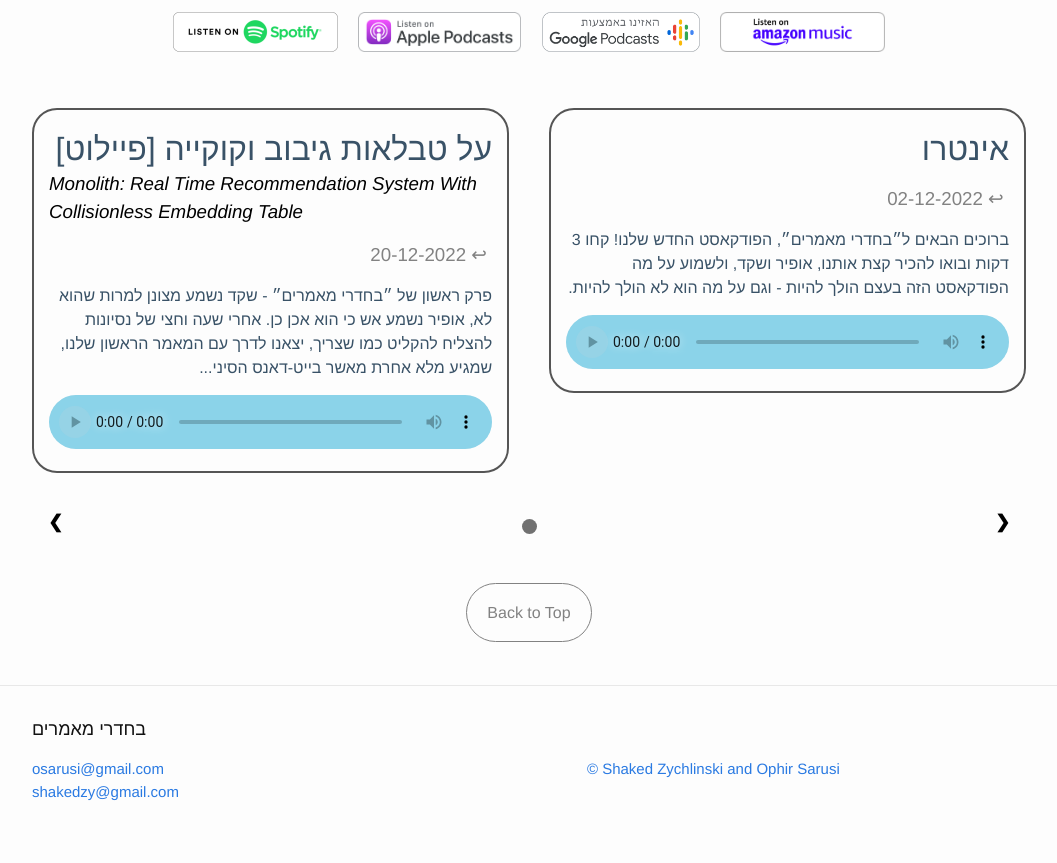
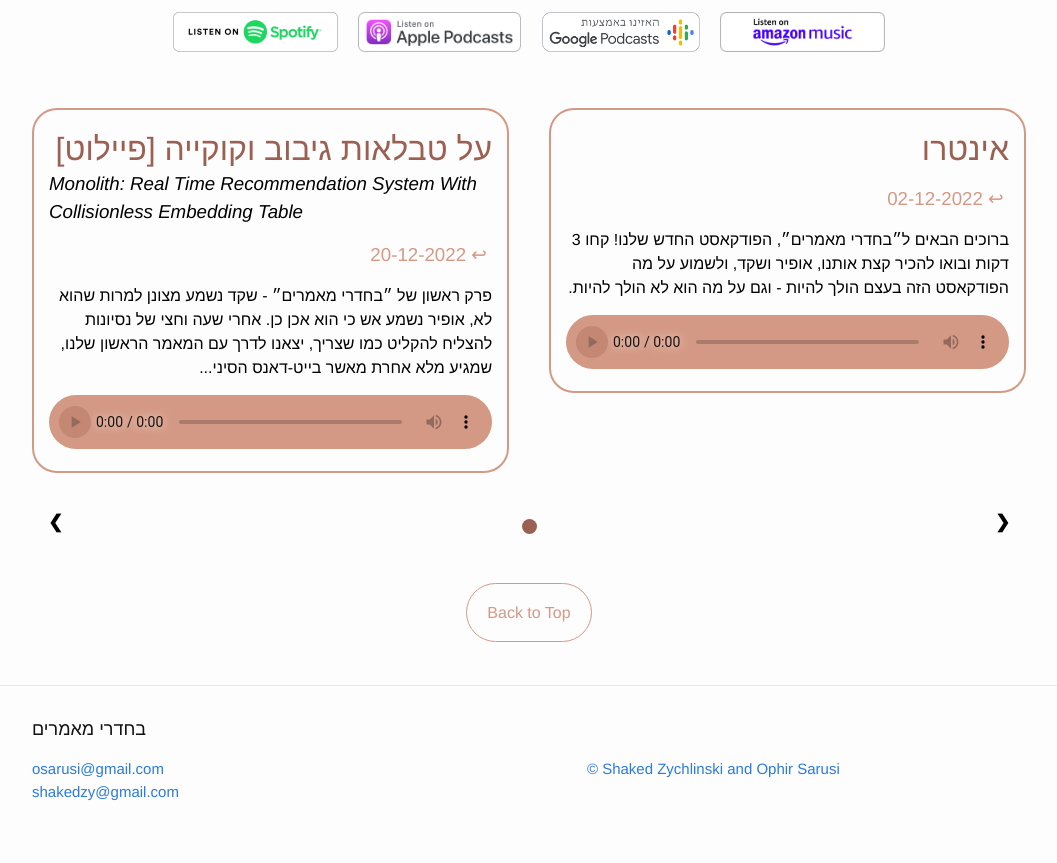
Before and after one commit to shakedzy/jc-podcast, a Jekyll site: the page built from index.html, in a window 1280 px wide. Shown: the part 412-1275 px from the top of the page, without its empty margins (111-1168 px from the left). Built offline with Jekyll 4.4.1, drawn with Linux system fonts in a browser that asks for light colours.

Commit message:
colors update

```diff
--- a/css/main.scss
+++ b/css/main.scss
@@ -2,7 +2,6 @@
 # Only the main Sass file needs front matter (the dashes are enough)
 ---
 @charset "utf-8";
-
 
 
 // Our variables
@@ -54,21 +53,22 @@
         "syntax-highlighting"
 ;
 
+
 audio::-webkit-media-controls-panel {
-  background-color: #8bd3e9;
+  background-color: #d49985;
 }
 
 audio::-webkit-media-controls-play-button {
-  background-color: #B1D4E0;
+  background-color: #9b6051;
   border-radius: 50%;
 }
 
 audio::-webkit-media-controls-play-button:hover {
-  background-color: rgba(177,212,224, .7);
+  background-color: rgba(253,210,152, .7);
 }
 
 .overview-gallery-title {
-    color: #395267;
+    color: #9b6051;
     width: 100%;
     font-weight: 300;
     margin-bottom: 0;
@@ -82,11 +82,11 @@
 
 .overview-date-title {
     font-weight: 300;
-    color: $grey-color
+    color: #d49985
 }
 
 .overview-text {
-    color: #395267;
+    color: black;
 }
 
 .gallery-title {
@@ -100,8 +100,8 @@
 }
 
 a.back-to-top {
-    color: $grey-color;
-    border: 1px solid $grey-color;
+    color: #d49985;
+    border: 1px solid #d49985;
     padding: 20px;
     border-radius: 35px;
     font-weight: 300;
@@ -246,7 +246,7 @@
 }
 
 .active, .dot:hover {
-  background-color: #717171;
+  background-color: #9b6051;
 }
 
 /* Fading animation */
--- a/index.html
+++ b/index.html
@@ -34,7 +34,7 @@
     {% if mm == 0 %}<div class="mySlides fade">{% endif %}
 
     {% if count == 0 %}<div class="row" style="direction: rtl;">{% endif %}
-      <div class="half-width gallery-preview {{ align }}" style="padding-bottom: 40px; direction: rtl; border: 2px solid #555555; border-radius: 25px; padding: 15px; margin-bottom: 20px;">
+      <div class="half-width gallery-preview {{ align }}" style="padding-bottom: 40px; direction: rtl; border: 2px solid #d49985; border-radius: 25px; padding: 15px; margin-bottom: 20px;">
         <a class= "no-deco" href="{{ site.url }}{{ site.baseurl }}{{ post.url }}">
         <h1 class="overview-gallery-title">{{ post.title }}</h1>
         <h3 class="overview-date-title" style="color: black; direction: ltr;"><em>{{ post.paper }}</em></h3>
```
